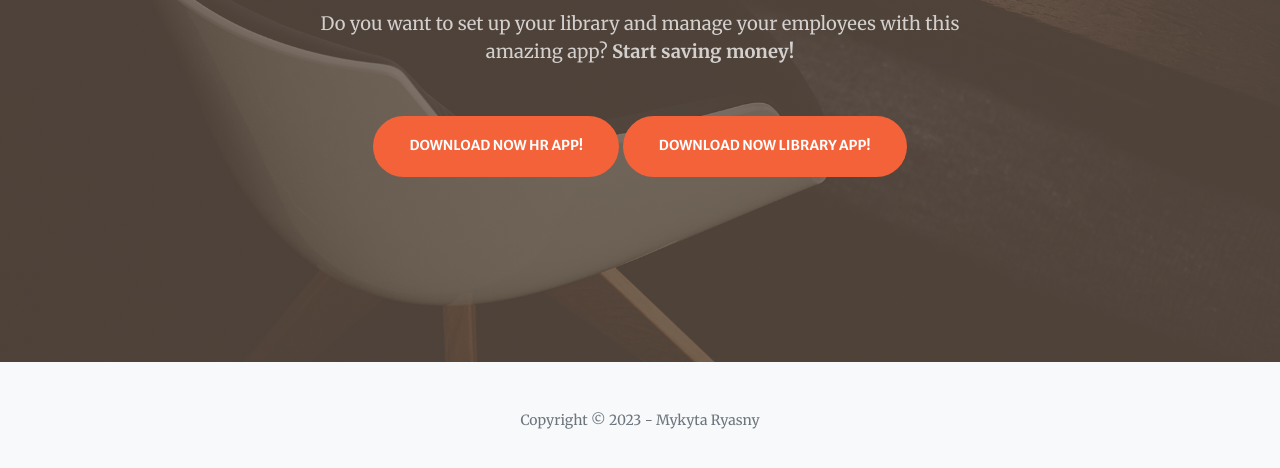
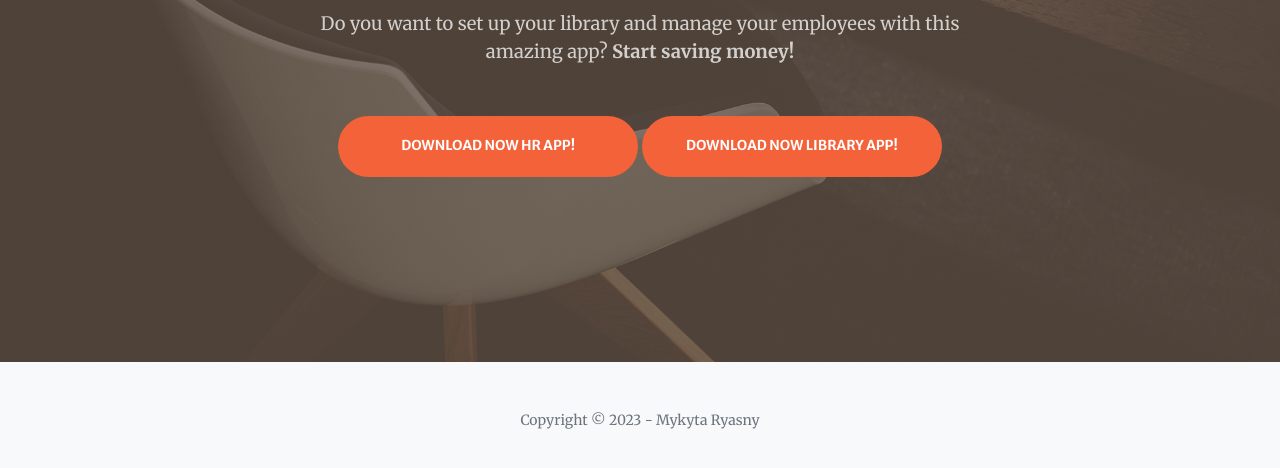
Before and after one commit to Danimarqz/landingpage, a plain HTML site: page index.html in a window 1280 px wide. Shown: the part 438-906 px from the top of the page. Drawn offline with nearby package versions, Linux system fonts and the light colour scheme; some packages are replaced by stand-ins of ours; a script that the page names is missing.

Commit message:
Button size adjust

```diff
--- a/index.html
+++ b/index.html
@@ -47,8 +47,8 @@
                     </div>
                     <div class="col-lg-8 align-self-baseline">
                         <p class="text-white-75 mb-5">Do you want to set up your library and manage your employees with this amazing app? <b>Start saving money!</b></p>
-                        <a style="margin-bottom: 3px; margin-top: 3px" class="btn btn-primary btn-xl" href="https://github.com/MykytaRyasny/hr-frontend/releases/download/v1/HR.app.Setup.0.1.0.exe">Download now HR APP!</a>
-                        <a style="margin-bottom: 3px; margin-top: 3px" class="btn btn-primary btn-xl" href="https://github.com/MykytaRyasny/library-frontend/releases/download/v1/Book.Store.app.Setup.1.0.0.exe">Download now Library APP!</a>
+                        <a style="margin-bottom: 3px; margin-top: 3px; min-width: 300px" class="btn btn-primary btn-xl" href="https://github.com/MykytaRyasny/hr-frontend/releases/download/v1/HR.app.Setup.0.1.0.exe">Download now HR APP!</a>
+                        <a style="margin-bottom: 3px; margin-top: 3px; min-width: 300px" class="btn btn-primary btn-xl" href="https://github.com/MykytaRyasny/library-frontend/releases/download/v1/Book.Store.app.Setup.1.0.0.exe">Download now Library APP!</a>
                     </div>
                 </div>
             </div>
```
